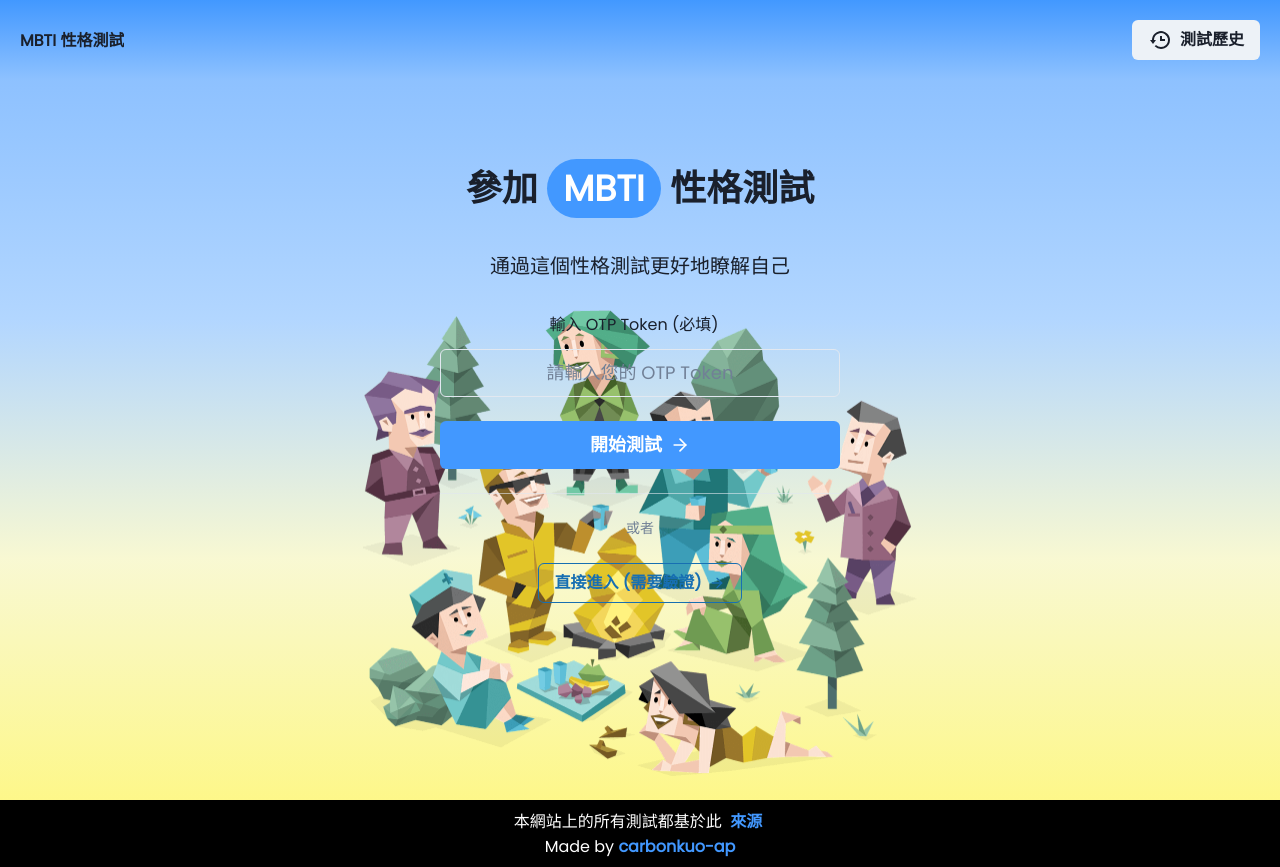
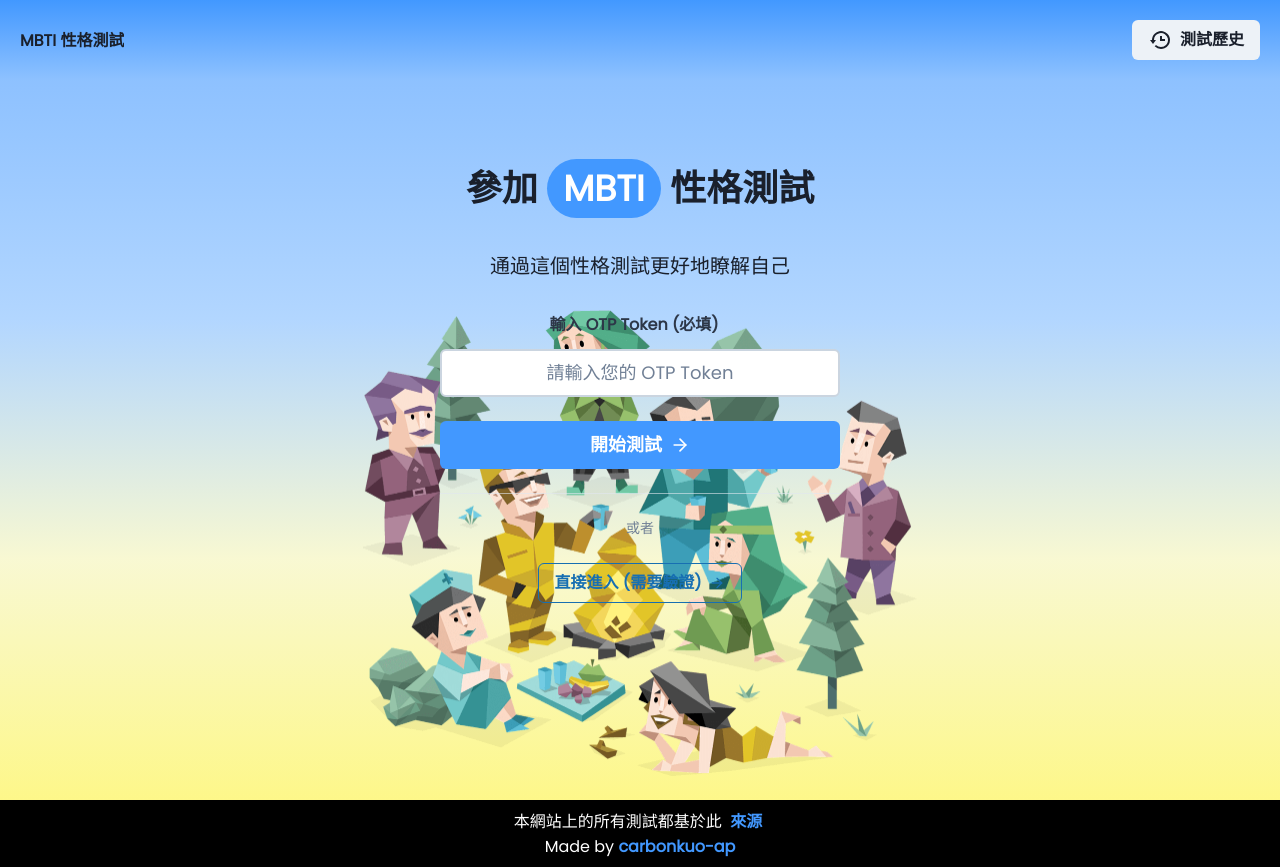
Before and after one commit to carbonkuo-ap/twnoc-mbti, a Next.js app: page / in a window 1280 px wide. Built offline with nearby package versions, Linux system fonts and the light colour scheme.

Commit message:
edit firebase rule

```diff
--- a/pages/index.tsx
+++ b/pages/index.tsx
@@ -79,7 +79,13 @@ export default function HomePage() {
           <VStack spacing={6} w="full" maxW="400px">
             <Box w="full">
               <FormControl>
-                <FormLabel textAlign="center" mb={3}>
+                <FormLabel
+                  textAlign="center"
+                  mb={3}
+                  fontSize="md"
+                  fontWeight="bold"
+                  color="gray.700"
+                >
                   輸入 OTP Token (必填)
                 </FormLabel>
                 <Input
@@ -88,6 +94,13 @@ export default function HomePage() {
                   placeholder="請輸入您的 OTP Token"
                   textAlign="center"
                   size="lg"
+                  bg="white"
+                  border="2px solid"
+                  borderColor="gray.300"
+                  _focus={{
+                    borderColor: "primary.500",
+                    boxShadow: "0 0 0 1px var(--chakra-colors-primary-500)"
+                  }}
                 />
               </FormControl>
             </Box>
```
Also changed, not shown: components/test/test-display.tsx (+2 -1 lines), pages/mbti-admin/dashboard.tsx (+20 -2 lines), 2 other files (tests, documents, lock files or other folders).
